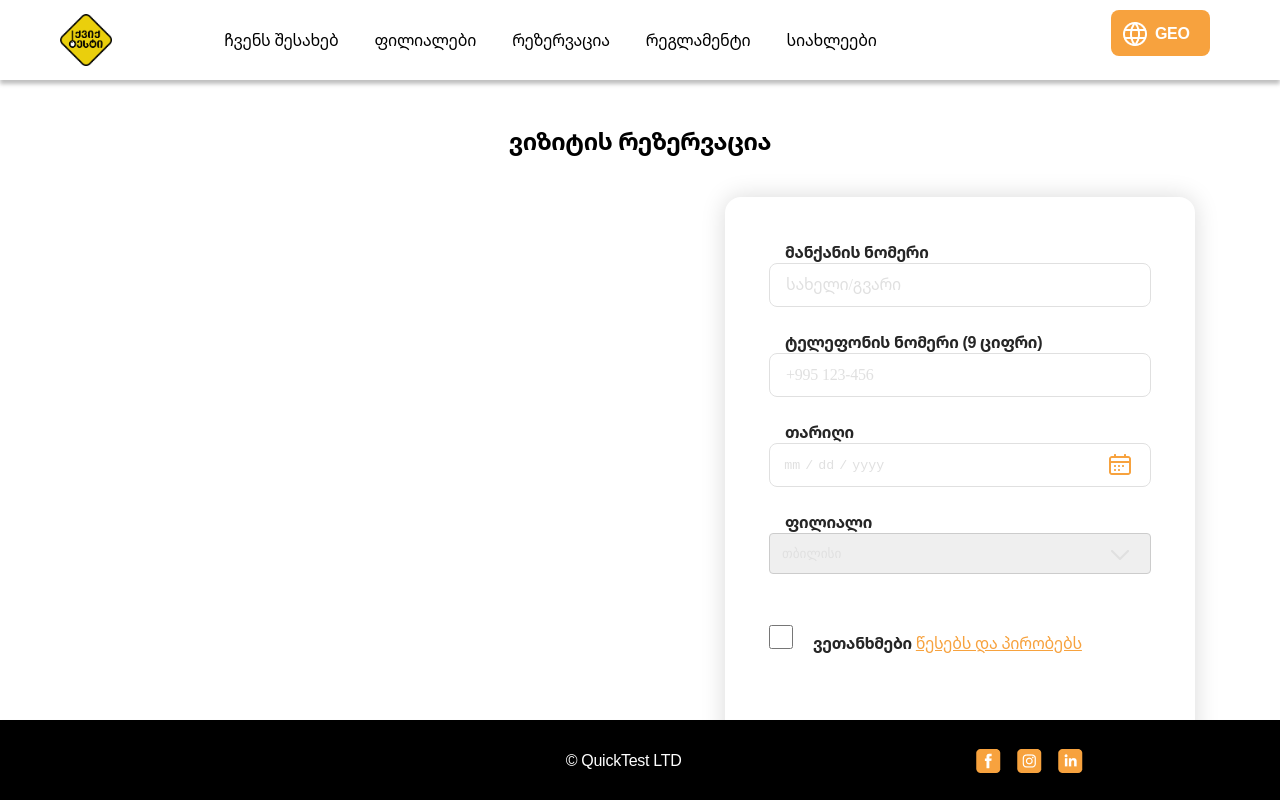
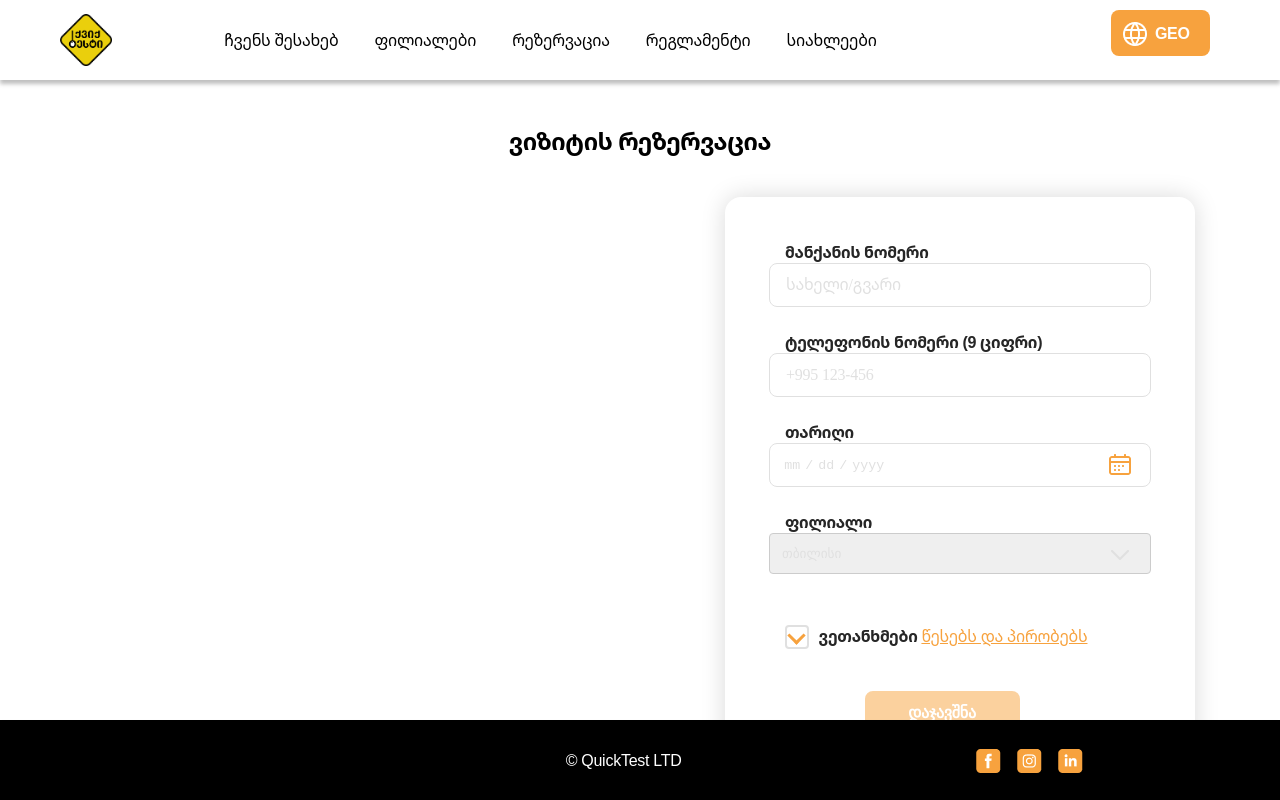
Before and after one commit to Khatuniko/QuickTest, an Angular app: page /reservation in a window 1280 px wide. Built offline with nearby package versions, Linux system fonts and the light colour scheme.

Commit message:
form changes

```diff
--- a/src/app/module/main-pg/reservation/reservation.component.html
+++ b/src/app/module/main-pg/reservation/reservation.component.html
@@ -39,13 +39,25 @@
 
         <br>
         <br>
-        <div class="reservation__inputs">
-            <input type="checkbox" id="vehicle1" name="vehicle1" value="Bike">
+        <!-- <div class="reservation__inputs">
+            <input type="checkbox" id="vehicle1" name="vehicle1" value="rules">
             <label for="vehicle1"> ვეთანხმები <span>წესებს და პირობებს</span></label>
 
-        </div>
+        </div> -->
+        <label class="container__checkbox">
+            ვეთანხმები <span>წესებს და პირობებს</span>
+            <input type="checkbox" checked="checked">
+            <span class="checkmark"></span>
+          </label>
         <br>
         <br>
+
+<!--
+        <label class="container__checkbox">
+            ვეთანხმები <span>წესებს და პირობებს</span>
+            <input type="checkbox" checked="checked">
+            <span class="checkmark"></span>
+          </label> -->
 
 
         <input type="submit" value="დაჯავშნა">
--- a/src/app/module/main-pg/reservation/reservation.component.scss
+++ b/src/app/module/main-pg/reservation/reservation.component.scss
@@ -47,6 +47,13 @@ input {
   padding: 0px, 16px, 0px, 16px;
   gap: 10px;
   margin-left:16px;
+//   width: Fill (382px)
+// height: Hug (46px)
+// padding: 11px, 16px, 11px, 16px;
+// border-radius: 8px;
+// border: 1px;
+// justify-content: space-between;
+
 
 
  }
@@ -89,10 +96,10 @@ input[type=text], select, textarea {
   resize: vertical;
 }
 
-
+//  btn and checkbox
 
 input[type=submit] {
-  background-color:var(--yellow-color);
+  background-color: #FBD19E;
   width: 155px;
   height: 44px;
   padding: 11px, 36px, 11px, 36px;
@@ -116,25 +123,8 @@ input[type=submit]:hover {
   background-color:var(--yellow-color);
 }
 
-span {
-  color:var(--yellow-color);
-  text-decoration-line: underline;
-  font-family: Noto Sans Georgian;
-  font-size: 16px;
-  font-weight: 400;
-  line-height: 22px;
-  letter-spacing: -0.015em;
-  text-align: center;
 
 
-}
-
-input[type=checkbox]{
-  width: 24px;
-  height: 24px;
-  border-radius: 4px;
-  border: 2px;
-}
 
 
 .reservation__inputs{
@@ -175,10 +165,7 @@ label {
 select option {
 color:#262626;
 }
-// select option:: {
-//   color:#262626;
-//   }
-// when chosed
+
 
 
 input[type="date"]::-webkit-calendar-picker-indicator {
@@ -190,9 +177,6 @@ input[type="date"]::-webkit-calendar-picker-indicator {
 
 
 
-
-// try
-
 select.classic {
   background-repeat: no-repeat;
   background-image: url('/assets/reservation/arrow.png');
@@ -203,3 +187,86 @@ select.classic {
   appearance: none;
 
 }
+
+// akedan
+
+
+.container__checkbox {
+  display: block;
+  position: relative;
+  // margin-bottom: 12px;
+  cursor: pointer;
+  font-size: 16px;
+  -webkit-user-select: none;
+  -moz-user-select: none;
+  -ms-user-select: none;
+  user-select: none;
+  width: 320px;
+  height: 22px;
+  padding-left:16px;
+
+
+}
+
+/* Hide the browser's default checkbox */
+.container__checkbox input {
+  position: absolute;
+  opacity: 0;
+  cursor: pointer;
+  height:0;
+  width: 0;
+
+}
+
+/* Create a custom checkbox */
+.checkmark {
+  position: absolute;
+  top: 0;
+  left: 0;
+  height: 24px;
+  width: 24px;
+  border: 2px solid #E0E0E0;
+  border-radius: 4px;
+
+}
+
+
+
+/* Create the checkmark/indicator (hidden when not checked) */
+.checkmark:after {
+  content: "";
+  position: absolute;
+  display: none;
+}
+
+/* Show the checkmark when checked */
+.container__checkbox input:checked ~ .checkmark:after {
+  display: block;
+}
+
+/* Style the checkmark/indicator */
+.container__checkbox .checkmark:after {
+  width: 10px;
+  height: 10px;
+  border: solid var(--yellow-color);
+  border-width: 0 3px 3px 0;
+  -webkit-transform: rotate(45deg);
+  -ms-transform: rotate(45deg);
+  transform: rotate(45deg);
+  margin:2px 3px 2px 3px;
+
+}
+
+
+span {
+  color:var(--yellow-color);
+  text-decoration-line: underline;
+  font-family: Noto Sans Georgian;
+  font-size: 16px;
+  font-weight: 400;
+  line-height: 22px;
+  letter-spacing: -0.015em;
+  text-align: center;
+
+
+}
```
